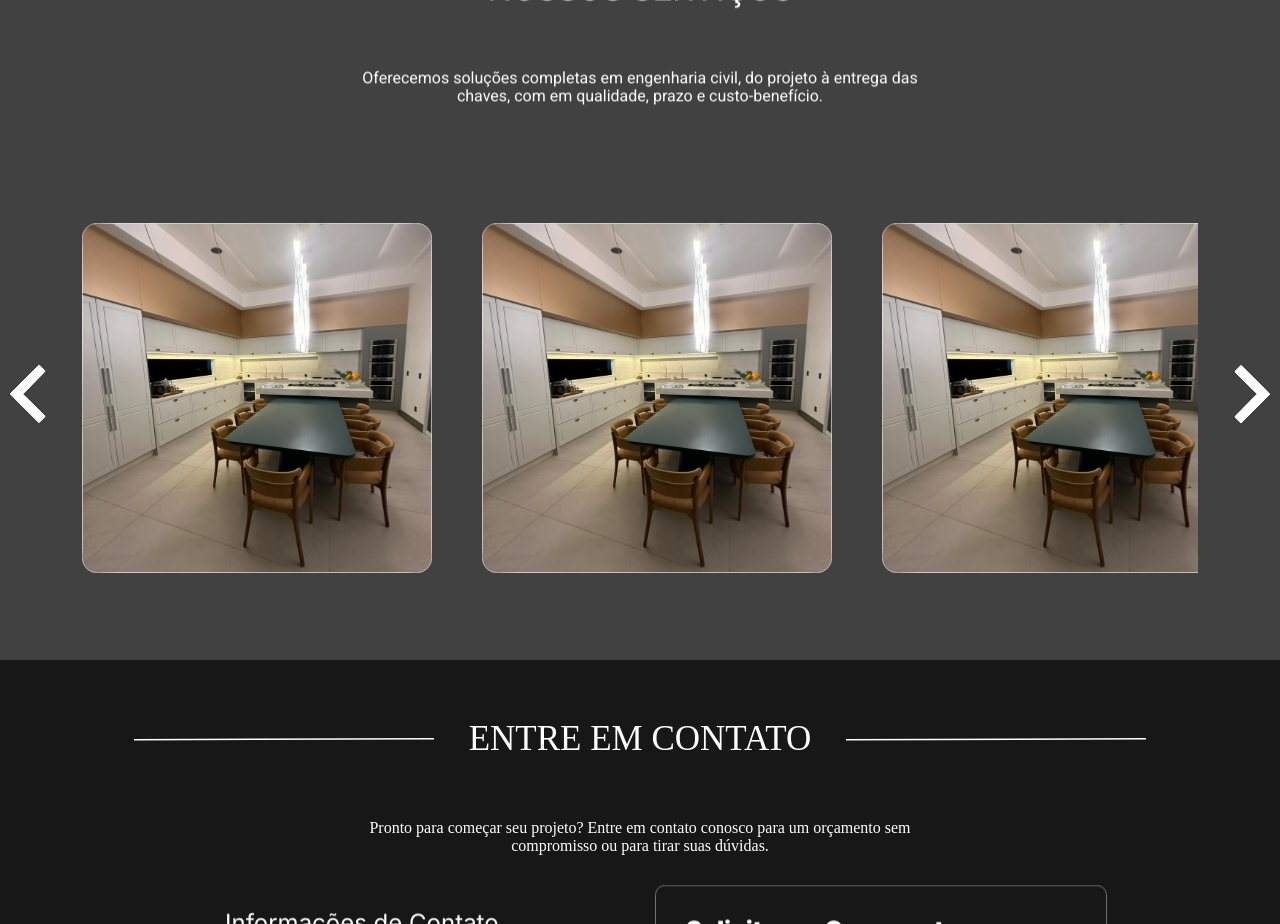
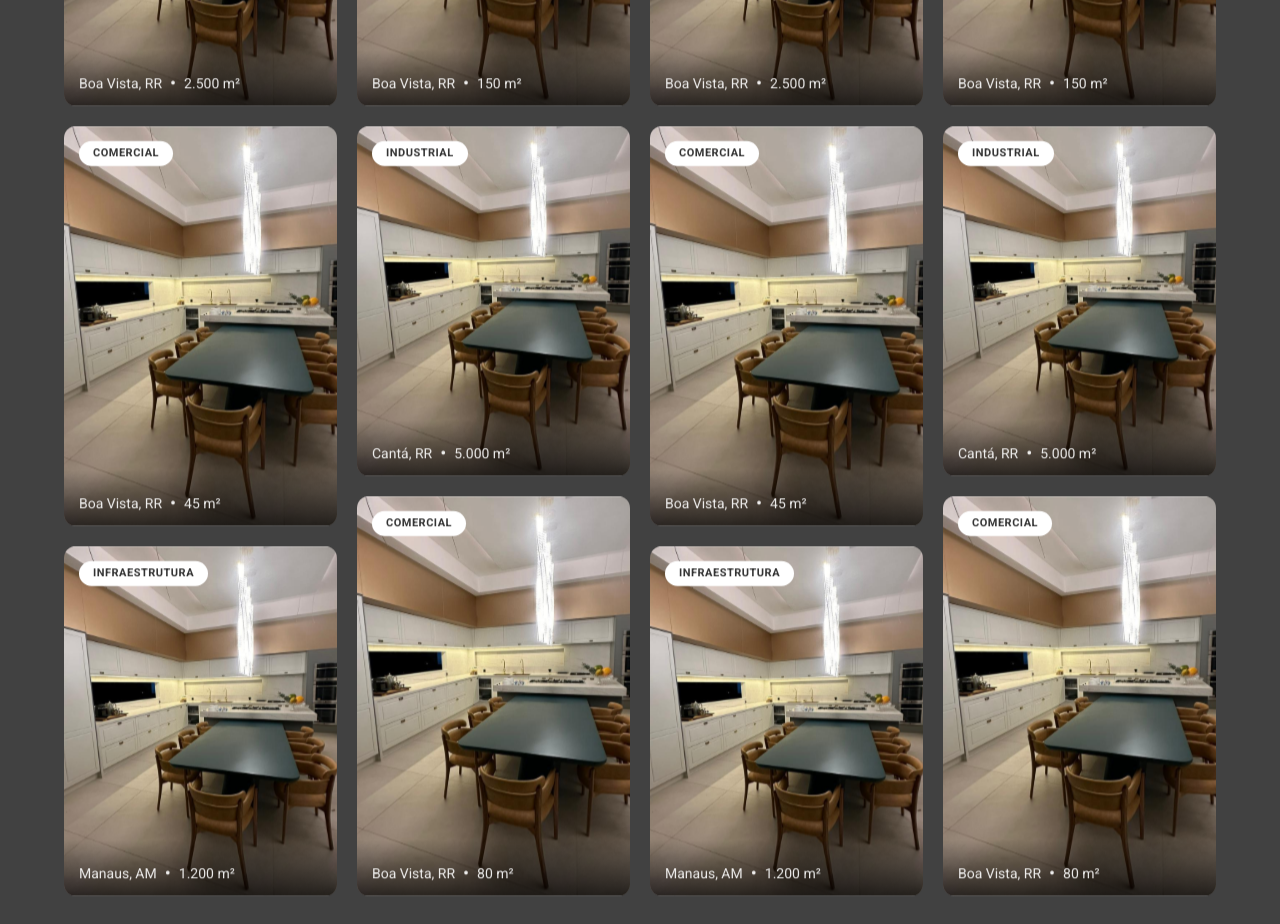
Before and after one commit to britoosvaldo/project-mp, a React (Vite) app: page / in a window 1280 px wide. Shown: the part 2780-3704 px from the top of the page. Built offline with nearby package versions, Linux system fonts and the light colour scheme.

Commit message:
Atualização de responsividade 1150px

```diff
--- a/src/components/About/About.css
+++ b/src/components/About/About.css
@@ -1,6 +1,6 @@
 .about {
   min-height: 680px;
-  background-color: #171717;
+  background-color: #000000;
   color: #ffffff;
   display: flex;
   flex-direction: column;
--- a/src/components/App/App.jsx
+++ b/src/components/App/App.jsx
@@ -15,8 +15,8 @@ function App() {
       <Header />
       <Main />
       <Services />
+      <Projects />
       <About />
-      <Projects />
       <Contacts />
       <Footer />
     </>
--- a/src/components/Contacts/Contacts.css
+++ b/src/components/Contacts/Contacts.css
@@ -60,7 +60,9 @@
   color: #ffffff;
 }
 
-.contacts__mail {
+.contacts__mail,
+.contacts__adress,
+.contacts__hour {
   font-family: "Inter";
   color: #9a9797;
 }
@@ -69,18 +71,8 @@
   color: #ffffff;
 }
 
-.contacts__adress {
-  font-family: "Inter";
-  color: #9a9797;
-}
-
 .contacts__adress span {
   color: #ffffff;
-}
-
-.contacts__hour {
-  font-family: "Inter";
-  color: #9a9797;
 }
 
 .contacts__hour span {
@@ -165,14 +157,83 @@
   padding: 0 0 0 10px;
 }
 
-@media screen and (max-width: 1024px) {
+@media screen and (max-width: 1150px) {
+  .contacts {
+    height: 100%;
+    background-color: #171717;
+    color: #ffffff;
+    display: flex;
+    flex-direction: column;
+  }
+
+  .contacts__start {
+    margin: 50px 0 0 0;
+  }
+
+  .contacts__line {
+    width: 150px;
+  }
+
+  .contacts__title {
+    font-size: 32px;
+  }
+
   .contacts__grid {
     justify-content: center;
     display: grid;
-    grid-template-columns: 400px;
-    gap: 40px;
+    grid-template-columns: repeat(2, 300px);
+    gap: 15px;
+    padding-bottom: 40px;
+  }
+
+  .contacts__description {
+    font-size: 18px;
+  }
+
+  .contacts__contacts {
+    font-size: 12px;
+  }
+
+  .contacts__form {
+    width: 300px;
+    height: 400px;
+  }
+
+  .contacts__form-title {
+    margin: 20px 0 0 20px;
+    font-size: 18px;
+  }
+
+  .form__description {
+    margin: 20px 0 0 20px;
+    font-size: 12px;
+  }
+
+  .contacts__name,
+  .contacts__email {
+    margin: 10px 0 0 20px;
+    width: 250px;
+    height: 34px;
+    font-size: 12px;
+    padding: 0 0 0 10px;
+  }
+
+  .contacts__mensage {
+    margin: 10px 0 0 20px;
+    width: 250px;
+    height: 70px;
+    font-size: 12px;
+    border-radius: 10px;
+    padding: 10px 0 0 10px;
+  }
+
+  .contacts__btn {
+    margin: 15px 0 0 20px;
+    width: 265px;
+    height: 34px;
+    font-size: 12px;
+    display: flex;
+    align-items: center; /* Alinha verticalmente no centro */
+    justify-content: center;
   }
 }
-
-@media screen and (max-width: 650px) {
-}
--- a/src/components/Projects/Projects.css
+++ b/src/components/Projects/Projects.css
@@ -1,7 +1,7 @@
 .projects {
   background-color: #414141;
-  height: 750px;
-  font-family: "Roboto";
+  padding: 60px 0; /* Substituí height fixo por padding para melhor ajuste */
+  font-family: "Roboto", sans-serif;
   color: #ffffff;
   display: flex;
   flex-direction: column;
@@ -12,66 +12,117 @@
   display: flex;
   gap: 35px;
   justify-content: center;
+  align-items: center;
 }
 
 .projects__line {
   width: 300px;
+  height: auto;
 }
 
 .projects__title {
-  align-self: center;
   font-size: 35px;
   font-weight: 400;
+  text-transform: uppercase;
 }
 
 .projects__subtitle {
-  width: 610px;
+  width: 100%;
+  max-width: 610px;
   text-align: center;
   align-self: center;
   font-size: 16px;
-  margin: 0 0 30px 0;
+  margin: 0 0 50px 0;
+  line-height: 1.5;
 }
 
-.projects__carousel {
+/* --- Galeria Pinterest --- */
+
+.projects__gallery {
+  column-count: 4;
+  column-gap: 20px;
+  width: 90%;
+  max-width: 1500px;
+  margin: 0 auto;
+}
+
+.projects__item {
+  position: relative;
+  margin-bottom: 20px;
+  break-inside: avoid;
+  border-radius: 12px;
+  overflow: hidden;
+  cursor: pointer;
+  transition:
+    transform 0.3s ease-in-out,
+    box-shadow 0.3s ease;
+}
+
+.projects__item:hover {
+  transform: scale(1.04);
+  z-index: 10;
+  box-shadow: 0 15px 30px rgba(0, 0, 0, 0.4);
+}
+
+.projects__img {
+  width: 100%;
+  display: block;
+  object-fit: cover;
+}
+
+/* --- Etiquetas e Informações (Estilo da Imagem) --- */
+
+.projects__tag {
+  position: absolute;
+  top: 15px;
+  left: 15px;
+  background-color: #ffffff;
+  color: #333333;
+  padding: 6px 14px;
+  border-radius: 20px;
+  font-size: 11px;
+  font-weight: 700;
+  letter-spacing: 0.5px;
+  z-index: 2;
+}
+
+.projects__info {
+  position: absolute;
+  bottom: 0;
+  left: 0;
+  right: 0;
+  padding: 25px 15px 15px;
+  background: linear-gradient(to top, rgba(0, 0, 0, 0.7) 0%, transparent 100%);
   display: flex;
   align-items: center;
-  gap: 30px;
-  height: 530px;
+  gap: 8px;
+  font-size: 14px;
+  color: rgba(255, 255, 255, 0.9);
 }
 
-.projects__cards {
-  display: flex;
-  gap: 50px;
-  overflow-x: auto;
-  scroll-behavior: smooth;
-  scrollbar-width: none;
+.projects__dot {
+  font-size: 18px;
+  line-height: 0;
+  align-self: center;
+  justify-self: center;
 }
 
-.projects__cards::-webkit-scrollbar {
-  display: none;
+/* --- Responsividade --- */
+
+@media (max-width: 1150px) {
+  .projects__gallery {
+    column-count: 2;
+  }
+  .projects__line {
+    display: none;
+  } /* Esconde as linhas em telas pequenas para poupar espaço */
 }
 
-.projects__card {
-  width: 350px;
-  height: 350px;
-  background: #fefcf8;
-  flex-shrink: 0;
-  align-items: center;
-  display: flex;
-  flex-direction: column;
-  justify-content: flex-start;
-  border-radius: 25px;
-  border: #000;
+@media (max-width: 600px) {
+  .projects__gallery {
+    column-count: 1;
+  }
+  .projects__subtitle {
+    width: 90%;
+  }
 }
-
-.projects__arrow {
-  background: none;
-  border: none;
-  font-size: 32px;
-  cursor: pointer;
-  user-select: none;
-}
-
-.projects__arrow:hover {
-  opacity: 0.7;
-}
--- a/src/components/Projects/Projects.jsx
+++ b/src/components/Projects/Projects.jsx
@@ -1,63 +1,40 @@
-import { useRef } from "react";
+import { projectsData } from "../../data/projectsData.js";
 import line from "../../images/line.svg";
-import leftArrow from "../../images/left-arrow.png";
-import rightArrow from "../../images/right-arrow.png";
 import houseImg from "../../images/residential-img.svg";
 
-export default function Team() {
-  const trackRef = useRef(null);
-
-  const scrollLeft = () => {
-    trackRef.current.scrollBy({
-      left: -300,
-      behavior: "smooth",
-    });
-  };
-
-  const scrollRight = () => {
-    trackRef.current.scrollBy({
-      left: 300,
-      behavior: "smooth",
-    });
-  };
-
+export default function Projects() {
   return (
     <section className="projects">
       <div className="projects__start reveal">
         <img className="projects__line" src={line} alt="linha" />
-        <h2 className="projects__title">NOSSOS SERVIÇOS</h2>
+        <h2 className="projects__title">NOSSOS PROJETOS</h2>
         <img className="projects__line" src={line} alt="linha" />
       </div>
+
       <p className="projects__subtitle reveal">
         Oferecemos soluções completas em engenharia civil, do projeto à entrega
-        das chaves, com em qualidade, prazo e custo-benefício.
+        das chaves, com foco em qualidade, prazo e custo-benefício.
       </p>
 
-      <div className="projects__carousel">
-        <button
-          className="projects__arrow projects__arrow--left"
-          onClick={scrollLeft}
-        >
-          <img src={leftArrow} />
-        </button>
+      <div className="projects__gallery reveal">
+        {projectsData.map((project) => (
+          <div className="projects__item" key={project.id}>
+            <span className="projects__tag">{project.tag}</span>
 
-        <div className="projects__cards" ref={trackRef}>
-          <div className="projects__card">
-            <img className="projects__photo" src={houseImg} />
+            <img
+              src={project.img}
+              alt={project.tag}
+              className="projects__img"
+              style={{ height: project.h }}
+            />
+
+            <div className="projects__info">
+              <span className="projects__location">{project.loc}</span>
+              <span className="projects__dot">•</span>
+              <span className="projects__area">{project.area}</span>
+            </div>
           </div>
-          <div className="projects__card">
-            <img className="projects__photo" src={houseImg} />
-          </div>
-          <div className="projects__card">
-            <img className="projects__photo" src={houseImg} />
-          </div>
-        </div>
-        <button
-          className="projects__arrow projects__arrow--rigth"
-          onClick={scrollRight}
-        >
-          <img src={rightArrow} />
-        </button>
+        ))}
       </div>
     </section>
   );
--- a/src/components/Services/Services.css
+++ b/src/components/Services/Services.css
@@ -156,14 +156,6 @@
     width: 150px;
   }
 
-  .services__subtitle {
-    width: 610px;
-    text-align: center;
-    align-self: center;
-    font-size: 16px;
-    margin: 0 0 30px 0;
-  }
-
   .services__grid {
     grid-template-columns: repeat(2, 360px);
     grid-template-rows: repeat(3, 235px);
--- /dev/null
+++ b/src/data/projectsData.js
@@ -0,0 +1,132 @@
+import houseImg from "../images/residential-img.svg";
+
+export const projectsData = [
+  {
+    id: 1,
+    tag: "RESIDENCIAL",
+    loc: "Boa Vista, RR",
+    area: "450 m²",
+    img: houseImg,
+    h: "400px",
+  },
+  {
+    id: 2,
+    tag: "INDUSTRIAL",
+    loc: "Boa Vista, RR",
+    area: "2.500 m²",
+    img: houseImg,
+    h: "350px",
+  },
+  {
+    id: 3,
+    tag: "COMERCIAL",
+    loc: "Boa Vista, RR",
+    area: "45 m²",
+    img: houseImg,
+    h: "400px",
+  },
+  {
+    id: 4,
+    tag: "INFRAESTRUTURA",
+    loc: "Manaus, AM",
+    area: "1.200 m²",
+    img: houseImg,
+    h: "350px",
+  },
+  {
+    id: 5,
+    tag: "RESIDENCIAL",
+    loc: "Boa Vista, RR",
+    area: "300 m²",
+    img: houseImg,
+    h: "350px",
+  },
+  {
+    id: 6,
+    tag: "REFORMA",
+    loc: "Boa Vista, RR",
+    area: "150 m²",
+    img: houseImg,
+    h: "400px",
+  },
+  {
+    id: 7,
+    tag: "INDUSTRIAL",
+    loc: "Cantá, RR",
+    area: "5.000 m²",
+    img: houseImg,
+    h: "350px",
+  },
+  {
+    id: 8,
+    tag: "COMERCIAL",
+    loc: "Boa Vista, RR",
+    area: "80 m²",
+    img: houseImg,
+    h: "400px",
+  },
+  {
+    id: 9,
+    tag: "RESIDENCIAL",
+    loc: "Boa Vista, RR",
+    area: "450 m²",
+    img: houseImg,
+    h: "400px",
+  },
+  {
+    id: 10,
+    tag: "INDUSTRIAL",
+    loc: "Boa Vista, RR",
+    area: "2.500 m²",
+    img: houseImg,
+    h: "350px",
+  },
+  {
+    id: 11,
+    tag: "COMERCIAL",
+    loc: "Boa Vista, RR",
+    area: "45 m²",
+    img: houseImg,
+    h: "400px",
+  },
+  {
+    id: 12,
+    tag: "INFRAESTRUTURA",
+    loc: "Manaus, AM",
+    area: "1.200 m²",
+    img: houseImg,
+    h: "350px",
+  },
+  {
+    id: 13,
+    tag: "RESIDENCIAL",
+    loc: "Boa Vista, RR",
+    area: "300 m²",
+    img: houseImg,
+    h: "350px",
+  },
+  {
+    id: 14,
+    tag: "REFORMA",
+    loc: "Boa Vista, RR",
+    area: "150 m²",
+    img: houseImg,
+    h: "400px",
+  },
+  {
+    id: 15,
+    tag: "INDUSTRIAL",
+    loc: "Cantá, RR",
+    area: "5.000 m²",
+    img: houseImg,
+    h: "350px",
+  },
+  {
+    id: 16,
+    tag: "COMERCIAL",
+    loc: "Boa Vista, RR",
+    area: "80 m²",
+    img: houseImg,
+    h: "400px",
+  },
+];
```
